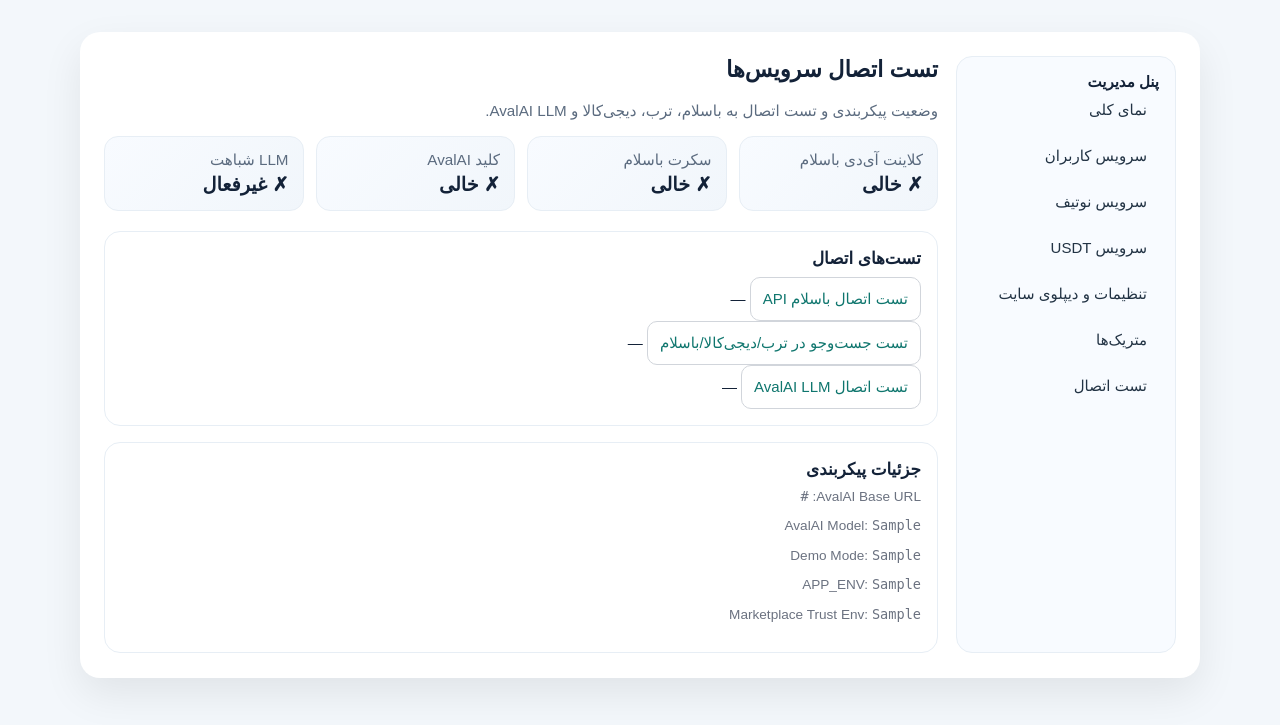
After one commit to negarkamranian/qeimatyar, a FastAPI app: template app/templates/admin/connectivity.html in a window 1280 px wide. The commit adds this page. Shown: the top 725 px of the page. Run offline with FastAPI, Linux system fonts and the light colour scheme; the template is opened without the code that fills it: most values are stand-ins (such as "Sample title", 1, 10 or a date in 2020).

Commit message:
feat(admin): add connectivity testing dashboard and robust LLM client
Implement a new connectivity diagnostic suite in the admin panel to
verify external service integrations and improve LLM API resilience.

- Add `admin/connectivity` page with real-time status checks for
  Basalam, marketplace crawlers, and AvalAI LLM.
- Implement `_call_llm` with a fallback mechanism that attempts
  OpenAI-compatible `/chat/completions` before falling back to
  AvalAI-native `/responses` endpoints.
- Add API endpoints for testing Basalam connectivity, marketplace
  crawling, and LLM response generation.
- Update admin navigation to include the new connectivity testing tab.

```diff
--- a/app/main.py
+++ b/app/main.py
@@ -214,6 +214,97 @@ def admin_notifications_page(request: Request) -> HTMLResponse:
         name="admin/notifications.html",
         context=_admin_context(request, "notifications"),
     )
+
+
+@app.get("/admin/connectivity", response_class=HTMLResponse)
+def admin_connectivity_page(request: Request) -> HTMLResponse:
+    if not _admin_session(request):
+        return RedirectResponse("/admin/login")
+    return templates.TemplateResponse(
+        request=request,
+        name="admin/connectivity.html",
+        context=_admin_context(request, "connectivity"),
+    )
+
+
+@app.get("/admin/api/status")
+def admin_api_status(request: Request) -> dict[str, Any]:
+    if not _admin_session(request):
+        raise HTTPException(401, "دسترسی مجاز نیست.")
+    return {
+        "basalam_key_configured": bool(settings.client_id),
+        "basalam_secret_configured": bool(settings.client_secret),
+        "avalai_key_configured": bool(settings.avalai_api_key),
+        "avalai_base_url": settings.avalai_base_url,
+        "avalai_model": settings.avalai_model,
+        "llm_similarity_enabled": settings.llm_similarity_enabled,
+        "marketplace_trust_env": settings.marketplace_trust_env,
+        "demo_mode": settings.demo_mode,
+        "app_env": settings.app_env,
+    }
+
+
+@app.post("/admin/test/basalam")
+async def test_basalam_connection(request: Request) -> dict[str, Any]:
+    if not _admin_session(request):
+        raise HTTPException(401, "دسترسی مجاز نیست.")
+    try:
+        async with httpx.AsyncClient(timeout=15) as client:
+            response = await client.get(
+                "https://openapi.basalam.com/v1/products/search",
+                params={"q": "آیفون", "rows": 1},
+            )
+            if response.status_code == 200:
+                data = response.json()
+                count = 0
+                if isinstance(data, list):
+                    count = len(data)
+                elif isinstance(data, dict):
+                    count = len(data.get("data") or data.get("results") or [])
+                return {"ok": True, "status": response.status_code, "result_count": count, "message": "اتصال موفق"}
+            return {"ok": False, "status": response.status_code, "message": f"خطا: {response.status_code}"}
+    except Exception as exc:
+        return {"ok": False, "status": 0, "message": str(exc)[:200]}
+
+
+@app.post("/admin/test/marketplace")
+async def test_marketplace_connection(request: Request) -> dict[str, Any]:
+    if not _admin_session(request):
+        raise HTTPException(401, "دسترسی مجاز نیست.")
+    try:
+        crawl = await market_crawler.search("آیفون")
+        results = {}
+        for status in crawl["sources"]:
+            results[status.source] = {"ok": status.ok, "count": status.count, "message": status.message}
+        return {"ok": True, "results": results, "raw_count": crawl["raw_count"]}
+    except Exception as exc:
+        logger.exception("Marketplace connectivity test failed")
+        return {"ok": False, "message": str(exc)[:200]}
+
+
+@app.post("/admin/test/llm")
+async def test_llm_connection(request: Request) -> dict[str, Any]:
+    if not _admin_session(request):
+        raise HTTPException(401, "دسترسی مجاز نیست.")
+    if not settings.avalai_api_key:
+        return {"ok": False, "message": "کلید API AvalAI تنظیم نشده است.", "llm_configured": False}
+    from app.llm import _call_llm
+
+    content = await _call_llm("سلام، امروز چه خبر؟", max_tokens=20)
+    if content:
+        return {
+            "ok": True,
+            "model": settings.avalai_model,
+            "base_url": settings.avalai_base_url,
+            "response": content[:100],
+            "message": "اتصال موفق (از /responses یا /chat/completions استفاده شد)",
+        }
+    return {
+        "ok": False,
+        "model": settings.avalai_model,
+        "base_url": settings.avalai_base_url,
+        "message": "اتصال ناموفق — لاگ سرور را بررسی کنید (کلید API یا نام مدل ممکن است اشتباه باشد)",
+    }
 
 
 @app.get("/admin/usdt", response_class=HTMLResponse)
--- a/app/templates/admin/base.html
+++ b/app/templates/admin/base.html
@@ -61,6 +61,7 @@
         <a href="/admin/usdt" class="{% if active_tab == 'usdt' %}active{% endif %}">سرویس USDT</a>
         <a href="/admin/settings" class="{% if active_tab == 'settings' %}active{% endif %}">تنظیمات و دیپلوی سایت</a>
         <a href="/admin/metrics" class="{% if active_tab == 'metrics' %}active{% endif %}">متریک‌ها</a>
+        <a href="/admin/connectivity" class="{% if active_tab == 'connectivity' %}active{% endif %}">تست اتصال</a>
       </aside>
       <section>
         {% block content %}{% endblock %}
--- /dev/null
+++ b/app/templates/admin/connectivity.html
@@ -0,0 +1,104 @@
+{% extends "admin/base.html" %}
+{% block title %}تست اتصال — پنل مدیریت{% endblock %}
+{% block content %}
+<h1>تست اتصال سرویس‌ها</h1>
+<p class="hint">وضعیت پیکربندی و تست اتصال به باسلام، ترب، دیجی‌کالا و AvalAI LLM.</p>
+
+<div class="summary-grid">
+  <div class="summary-card">
+    <div class="hint">کلاینت آی‌دی باسلام</div>
+    <strong>{{ "✓ تنظیم شده" if status.basalam_key_configured else "✗ خالی" }}</strong>
+  </div>
+  <div class="summary-card">
+    <div class="hint">سکرت باسلام</div>
+    <strong>{{ "✓ تنظیم شده" if status.basalam_secret_configured else "✗ خالی" }}</strong>
+  </div>
+  <div class="summary-card">
+    <div class="hint">کلید AvalAI</div>
+    <strong>{{ "✓ تنظیم شده" if status.avalai_key_configured else "✗ خالی" }}</strong>
+  </div>
+  <div class="summary-card">
+    <div class="hint">LLM شباهت</div>
+    <strong>{{ "✓ فعال" if status.llm_similarity_enabled else "✗ غیرفعال" }}</strong>
+  </div>
+</div>
+
+<div class="card">
+  <h2>تست‌های اتصال</h2>
+  <div class="test-row">
+    <button id="test-basalam" class="ghost-button">تست اتصال باسلام API</button>
+    <span id="result-basalam" class="test-result">—</span>
+  </div>
+  <div class="test-row">
+    <button id="test-marketplaces" class="ghost-button">تست جست‌وجو در ترب/دیجی‌کالا/باسلام</button>
+    <span id="result-marketplaces" class="test-result">—</span>
+  </div>
+  <div class="test-row">
+    <button id="test-llm" class="ghost-button">تست اتصال AvalAI LLM</button>
+    <span id="result-llm" class="test-result">—</span>
+  </div>
+</div>
+
+<div class="card">
+  <h2>جزئیات پیکربندی</h2>
+  <p class="subtle">AvalAI Base URL: <code>{{ status.avalai_base_url }}</code></p>
+  <p class="subtle">AvalAI Model: <code>{{ status.avalai_model }}</code></p>
+  <p class="subtle">Demo Mode: <code>{{ status.demo_mode }}</code></p>
+  <p class="subtle">APP_ENV: <code>{{ status.app_env }}</code></p>
+  <p class="subtle">Marketplace Trust Env: <code>{{ status.marketplace_trust_env }}</code></p>
+</div>
+{% endblock %}
+
+{% block extra_data %}
+<script>
+document.addEventListener("DOMContentLoaded", function() {
+  async function runTest(buttonId, resultId, endpoint, options = {}) {
+    const btn = document.getElementById(buttonId);
+    const result = document.getElementById(resultId);
+    btn.disabled = true;
+    btn.textContent = "در حال تست…";
+    result.textContent = "در حال بررسی…";
+    result.className = "test-result testing";
+    try {
+      const response = await fetch(endpoint, { method: "POST", ...options });
+      const data = await response.json();
+      if (data.ok) {
+        result.textContent = data.message || "موفق";
+        result.className = "test-result success";
+      } else {
+        result.textContent = data.message || "ناموفق";
+        result.className = "test-result error";
+      }
+      if (data.response) {
+        result.textContent += " → " + data.response.substring(0, 80);
+      }
+    } catch (e) {
+      result.textContent = "خطا: " + e.message;
+      result.className = "test-result error";
+    } finally {
+      btn.disabled = false;
+      btn.textContent = btn.dataset.original;
+    }
+  }
+
+  const tests = [
+    {id: "test-basalam", result: "result-basalam", endpoint: "/admin/test/basalam"},
+    {id: "test-marketplaces", result: "result-marketplaces", endpoint: "/admin/test/marketplace"},
+    {id: "test-llm", result: "result-llm", endpoint: "/admin/test/llm"},
+  ];
+  tests.forEach(t => {
+    const btn = document.getElementById(t.id);
+    btn.dataset.original = btn.textContent;
+    btn.addEventListener("click", () => runTest(t.id, t.result, t.endpoint));
+  });
+});
+</script>
+<style>
+.test-row { display: flex; align-items: center; gap: 12px; margin-bottom: 10px; }
+.test-result { font-size: 12px; padding: 4px 8px; border-radius: 6px; }
+.test-result.testing { background: #eef2ff; color: #3730a3; }
+.test-result.success { background: #dcfce8; color: #166534; }
+.test-result.error { background: #fee2e2; color: #991b1b; }
+code { background: #f1f5f9; padding: 2px 6px; border-radius: 4px; font-size: 11px; }
+</style>
+{% endblock %}
```
Also changed, not shown: app/llm.py (+94 -48 lines).
